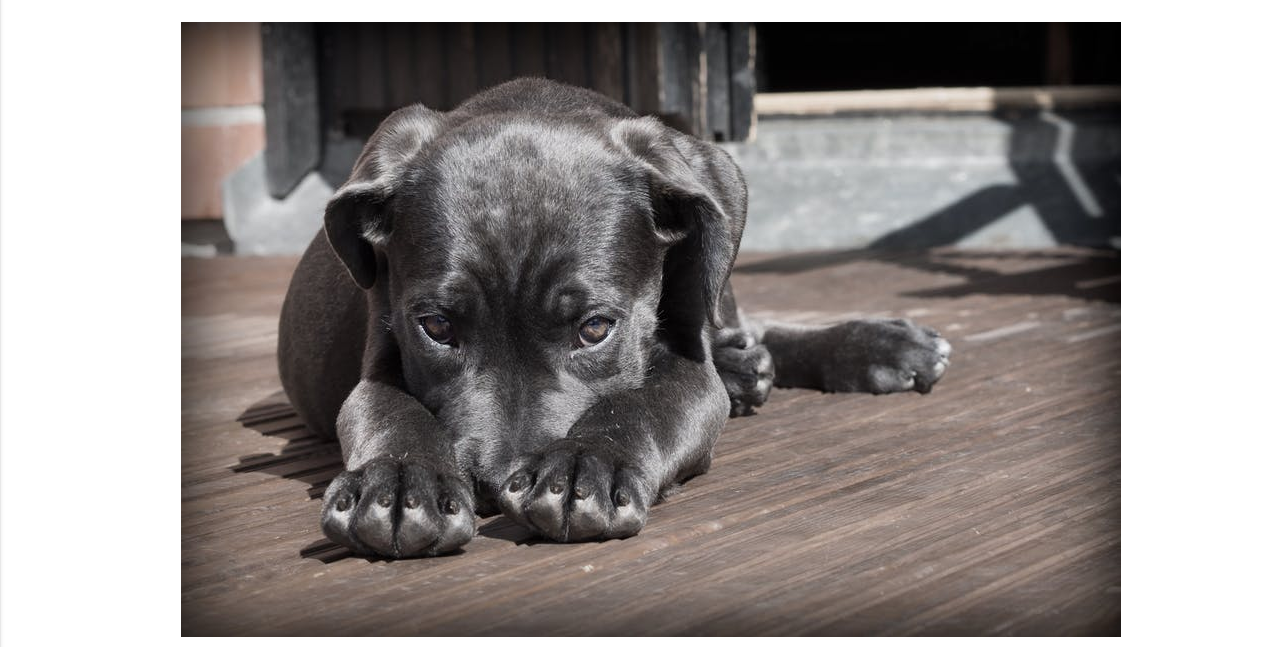
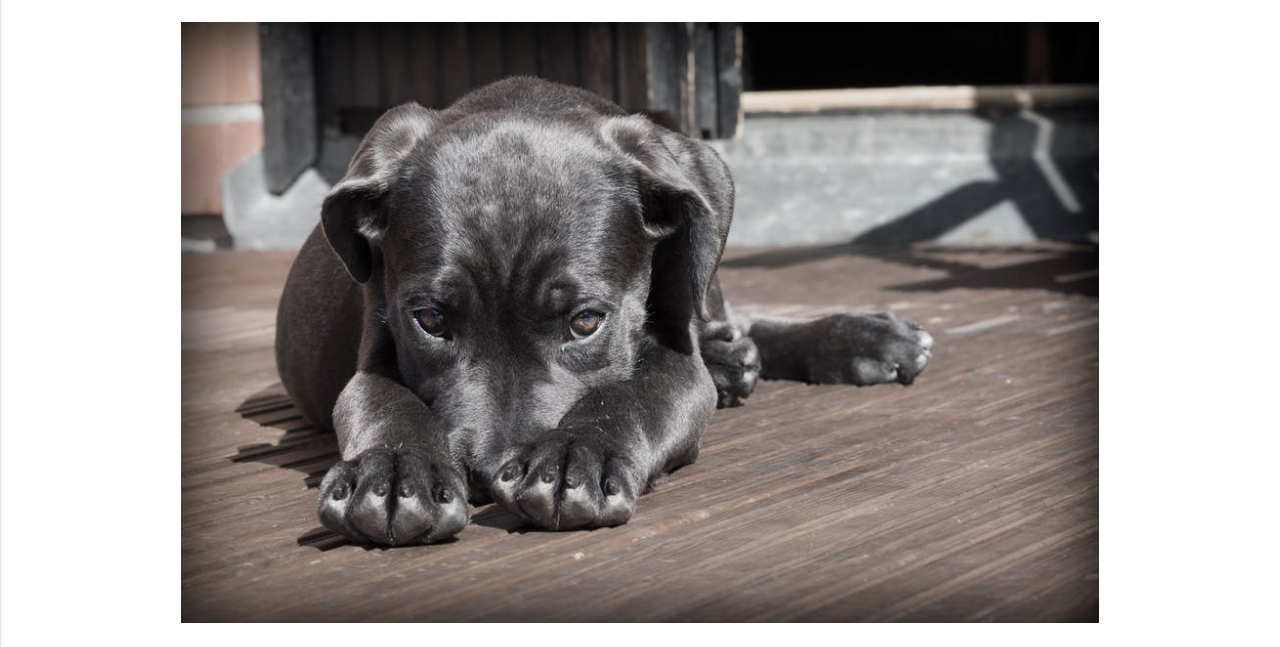
Before and after one commit to ryancurrie/petted, a website: page public/sorry.html in a window 1280 px wide. Shown: the part 126-773 px from the top of the page. Drawn offline with nearby package versions, Linux system fonts and the light colour scheme; a script that the page names is missing.

Commit message:
Added responive image class to the image on sorry.html. #22

```diff
--- a/public/sorry.html
+++ b/public/sorry.html
@@ -43,8 +43,8 @@
   <div class="container">
     <div class="col s12">
       <h1 class="header center flow-text">Sorry there are no vets available in your area.</h1>
-      <div class="row">
-         <img src="images/sad-puppy.jpeg" />
+      <div class="row center">
+         <img id="sad-puppy" class="responsive-img" src="images/sad-puppy.jpeg" />
        </div>
        <div class="row center">
          <a class="waves-effect waves-light btn-large" href="index.html">Return To Homepage</a>
```
